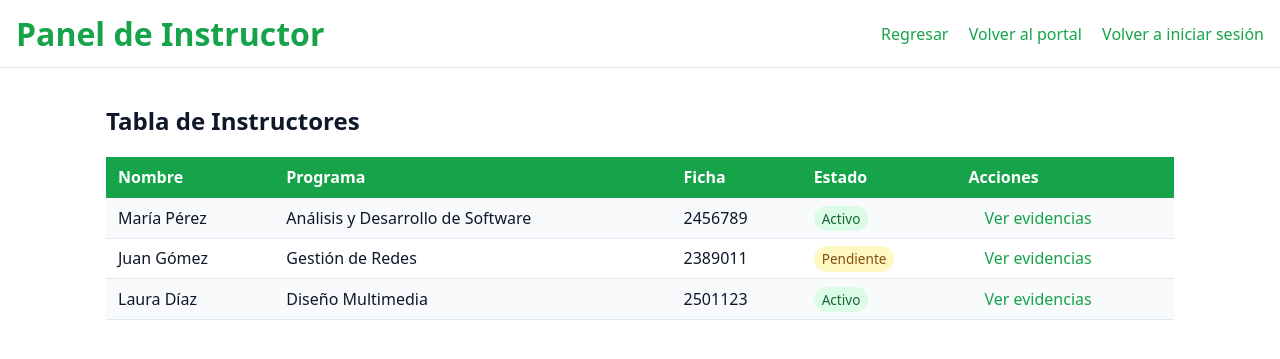
After one commit to eldani827/Proyecto-html, a Django app: page /roles/instructor/ in a window 1280 px wide. The commit adds this page. Shown: the top 359 px of the page. Run offline with Django 5.2, Linux system fonts and the light colour scheme.

Commit message:
feat: Portal como inicio; login con redirección por rol; vistas y estilos de roles; tabla de Instructor; separación de CSS y uso de static

```diff
--- /dev/null
+++ b/PRoyecto django/Proyecto-html/Gesicom/static/CSS/roles.css
@@ -0,0 +1,23 @@
+/* Paleta blanco/verde para las secciones de roles */
+:root {
+  --bg: #ffffff;
+  --muted: #334155;
+  --accent: #16a34a; /* verde */
+}
+html { box-sizing: border-box; }
+*, *::before, *::after { box-sizing: inherit; }
+body { margin: 0; background: var(--bg); color: #0f172a; font-family: ui-sans-serif, system-ui, -apple-system, Segoe UI, Roboto, Arial; }
+.container { max-width: 1100px; margin: 0 auto; padding: 1rem; }
+.role-header { display: flex; align-items: center; justify-content: space-between; padding: .75rem 1rem; border-bottom: 1px solid #e2e8f0; }
+.role-header h1 { margin: 0; color: var(--accent); }
+.link { color: var(--accent); text-decoration: none; margin-left: 1rem; }
+.link:hover { text-decoration: underline; }
+
+/* Tabla genérica para roles */
+.data-table { width: 100%; border-collapse: collapse; margin-top: 1rem; }
+.data-table thead th { background: var(--accent); color: #fff; text-align: left; padding: .6rem .75rem; }
+.data-table tbody td { border-bottom: 1px solid #e2e8f0; padding: .55rem .75rem; }
+.data-table tbody tr:nth-child(odd) { background: #f8fafc; }
+.status { padding: .2rem .5rem; border-radius: 999px; font-size: .85rem; }
+.status-ok { background: #dcfce7; color: #166534; }
+.status-warn { background: #fef9c3; color: #854d0e; }
--- a/PRoyecto django/Proyecto-html/Gesicom/templates/index.html
+++ b/PRoyecto django/Proyecto-html/Gesicom/templates/index.html
@@ -4,10 +4,8 @@
   <meta charset="UTF-8" />
   <meta name="viewport" content="width=device-width, initial-scale=1.0" />
   <title>Bienvenido a Gesicom</title>
-  <style>
-    body { font-family: system-ui, Arial, sans-serif; margin: 2rem; }
-    h1 { color: #1a365d; }
-  </style>
+  {% load static %}
+  <link rel="stylesheet" href="{% static 'CSS/main.css' %}">
   </head>
 <body>
   <h1>Bienvenido a Gesicom</h1>
--- /dev/null
+++ b/PRoyecto django/Proyecto-html/Gesicom/templates/roles/instructor.html
@@ -0,0 +1,57 @@
+{% load static %}
+<!DOCTYPE html>
+<html lang="es">
+<head>
+  <meta charset="UTF-8" />
+  <meta name="viewport" content="width=device-width, initial-scale=1.0" />
+  <title>Instructor · Gesicom</title>
+  <link rel="stylesheet" href="{% static 'CSS/roles.css' %}">
+</head>
+<body>
+  <header class="role-header">
+    <h1>Panel de Instructor</h1>
+    <nav>
+      <a href="javascript:history.back()" class="link">Regresar</a>
+      <a href="/portal/" class="link">Volver al portal</a>
+      <a href="/login/?role=instructor" class="link">Volver a iniciar sesión</a>
+    </nav>
+  </header>
+  <main class="container">
+    <h2>Tabla de Instructores</h2>
+    <table class="data-table" aria-describedby="Listado de instructores">
+      <thead>
+        <tr>
+          <th>Nombre</th>
+          <th>Programa</th>
+          <th>Ficha</th>
+          <th>Estado</th>
+          <th>Acciones</th>
+        </tr>
+      </thead>
+      <tbody>
+        <tr>
+          <td>María Pérez</td>
+          <td>Análisis y Desarrollo de Software</td>
+          <td>2456789</td>
+          <td><span class="status status-ok">Activo</span></td>
+          <td><a href="#" class="link">Ver evidencias</a></td>
+        </tr>
+        <tr>
+          <td>Juan Gómez</td>
+          <td>Gestión de Redes</td>
+          <td>2389011</td>
+          <td><span class="status status-warn">Pendiente</span></td>
+          <td><a href="#" class="link">Ver evidencias</a></td>
+        </tr>
+        <tr>
+          <td>Laura Díaz</td>
+          <td>Diseño Multimedia</td>
+          <td>2501123</td>
+          <td><span class="status status-ok">Activo</span></td>
+          <td><a href="#" class="link">Ver evidencias</a></td>
+        </tr>
+      </tbody>
+    </table>
+  </main>
+</body>
+</html>
--- a/PRoyecto django/Proyecto-html/Gesicom/views.py
+++ b/PRoyecto django/Proyecto-html/Gesicom/views.py
@@ -6,18 +6,49 @@ def index(request):
 
 
 def login_view(request):
+    role_param = request.GET.get('role') or request.POST.get('role')
     if request.method == 'POST':
         username = request.POST.get('username', '').strip()
         password = request.POST.get('password', '')
         user = authenticate(request, username=username, password=password)
         if user is not None:
             login(request, user)
+            # Redirigir según rol
+            role_to_route = {
+                'instructor': 'role_instructor',
+                'investigador': 'role_investigador',
+                'dinamizador': 'role_dinamizador',
+                'coordinador': 'role_coordinador',
+            }
+            if role_param in role_to_route:
+                return redirect(role_to_route[role_param])
             return redirect('index')
         else:
             context = {
                 'error': 'Usuario o contraseña incorrectos.',
                 'username': username,
+                'role': role_param,
             }
             return render(request, 'login.html', context)
 
-    return render(request, 'login.html')
+    return render(request, 'login.html', { 'role': role_param })
+
+
+def portal(request):
+    return render(request, 'portal.html')
+
+
+def role_instructor(request):
+    return render(request, 'roles/instructor.html')
+
+
+def role_investigador(request):
+    return render(request, 'roles/investigador.html')
+
+
+def role_dinamizador(request):
+    return render(request, 'roles/dinamizador.html')
+
+
+def role_coordinador(request):
+    return render(request, 'roles/coordinador.html')
--- a/PRoyecto django/Proyecto-html/SENNOVA/urls.py
+++ b/PRoyecto django/Proyecto-html/SENNOVA/urls.py
@@ -20,6 +20,12 @@ from Gesicom import views as gesicom_views
 
 urlpatterns = [
     path('admin/', admin.site.urls),
-    path('', gesicom_views.index, name='index'),
+    # Inicio del sitio apunta al portal
+    path('', gesicom_views.portal, name='index'),
     path('login/', gesicom_views.login_view, name='login'),
+    path('portal/', gesicom_views.portal, name='portal'),
+    path('roles/instructor/', gesicom_views.role_instructor, name='role_instructor'),
+    path('roles/investigador/', gesicom_views.role_investigador, name='role_investigador'),
+    path('roles/dinamizador/', gesicom_views.role_dinamizador, name='role_dinamizador'),
+    path('roles/coordinador/', gesicom_views.role_coordinador, name='role_coordinador'),
 ]
```
Also changed, not shown: PRoyecto django/Proyecto-html/Gesicom/static/CSS/login.css (added, +47 -0 lines), PRoyecto django/Proyecto-html/Gesicom/static/CSS/main.css (+17 -0 lines), PRoyecto django/Proyecto-html/Gesicom/static/CSS/portal.css (added, +23 -0 lines), PRoyecto django/Proyecto-html/Gesicom/templates/login.html (+9 -50 lines), PRoyecto django/Proyecto-html/Gesicom/templates/portal.html (+11 -10 lines), PRoyecto django/Proyecto-html/Gesicom/templates/roles/coordinador.html (added, +22 -0 lines), PRoyecto django/Proyecto-html/Gesicom/templates/roles/dinamizador.html (added, +22 -0 lines), PRoyecto django/Proyecto-html/Gesicom/templates/roles/investigador.html (added, +22 -0 lines).
